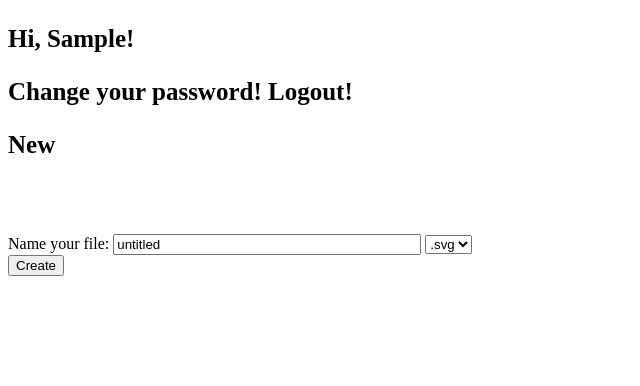
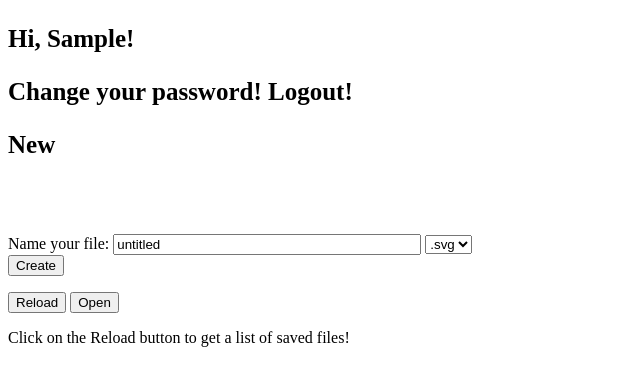
Before and after one commit to bmstu-iu9/ptp2022-7-svg-editor, a Django app: page /account/ in a window 1280 px wide. Shown: the top 386 px of the page, without its empty margins (0-640 px from the left). Run offline with Django 4.2, Linux system fonts and the light colour scheme; the visitor is signed in with stand-in values (Sample User, id 1); some libraries are stand-ins or nearby versions.

Commit message:
Добавлена поддержка открытия существующего файла из меню аккаунта

```diff
--- a/account/static/account/js/projectManager.js
+++ b/account/static/account/js/projectManager.js
@@ -5,4 +5,11 @@ $(document).ready(function () {
             .value + "&type=" + document.getElementById("save_file_type").value+ "&method=create";
         a.click();
     });
+    $("#openButton").click(function () {
+        console.log(currentFileName.slice(0, -4));
+        let a = document.createElement("a");
+        a.href = "../?file_name=" + currentFileName.slice(0, -4)
+             + "&type=" + currentFileName.slice(-3) + "&method=open";
+        a.click();
+    });
 });
--- a/account/templates/registration/account.html
+++ b/account/templates/registration/account.html
@@ -30,8 +30,19 @@ New
 </div>
 <button id="create_file_button">Create</button>
 </p>
+<div class="panel">
+		<button id="target">Reload</button>
+		<button id="openButton">Open</button>
+		<p id="text">Click on the Reload button to get a list of saved files!<p>
+		<ul id="list_svg"></ul>
+</div>
 <script src="https://ajax.googleapis.com/ajax/libs/jquery/3.5.1/jquery.min.js"></script>
 <script src="https://cdn.jsdelivr.net/npm/@svgdotjs/svg.js@3.0/dist/svg.min.js"></script>
 <script src="{% static 'account/js/projectManager.js' %}? 20220714154345"></script>
+<script src="{% static 'svg_editor/js/main.js' %}"></script>
+<script>
+const token = "{{csrf_token}}",
+			viewURL = "{% url 'files_view' %}";
+</script>
 </body>
 </html>
--- a/svg_editor/static/svg_editor/js/easel.js
+++ b/svg_editor/static/svg_editor/js/easel.js
@@ -53,7 +53,7 @@ class Easel {
         });
         return false;
     }
-    edit(fileName=this.fullName){
+    edit(fileName=this.currentPage.fullName){
         $.ajax({
             url: loadURL,
             type: 'GET',
--- a/svg_editor/templates/svg_editor/index.html
+++ b/svg_editor/templates/svg_editor/index.html
@@ -192,6 +192,9 @@
 			method = JSON.parse("{{method | escapejs}}"),
 			easel = new Easel([new Page(file_name[0], type[0])]);
 		var workspace = easel.currentPage.tag;
+		if (method[0] === "open"){
+			easel.edit();
+		}
 	</script>
 	{% endblock javascript %}
 </body>
```
